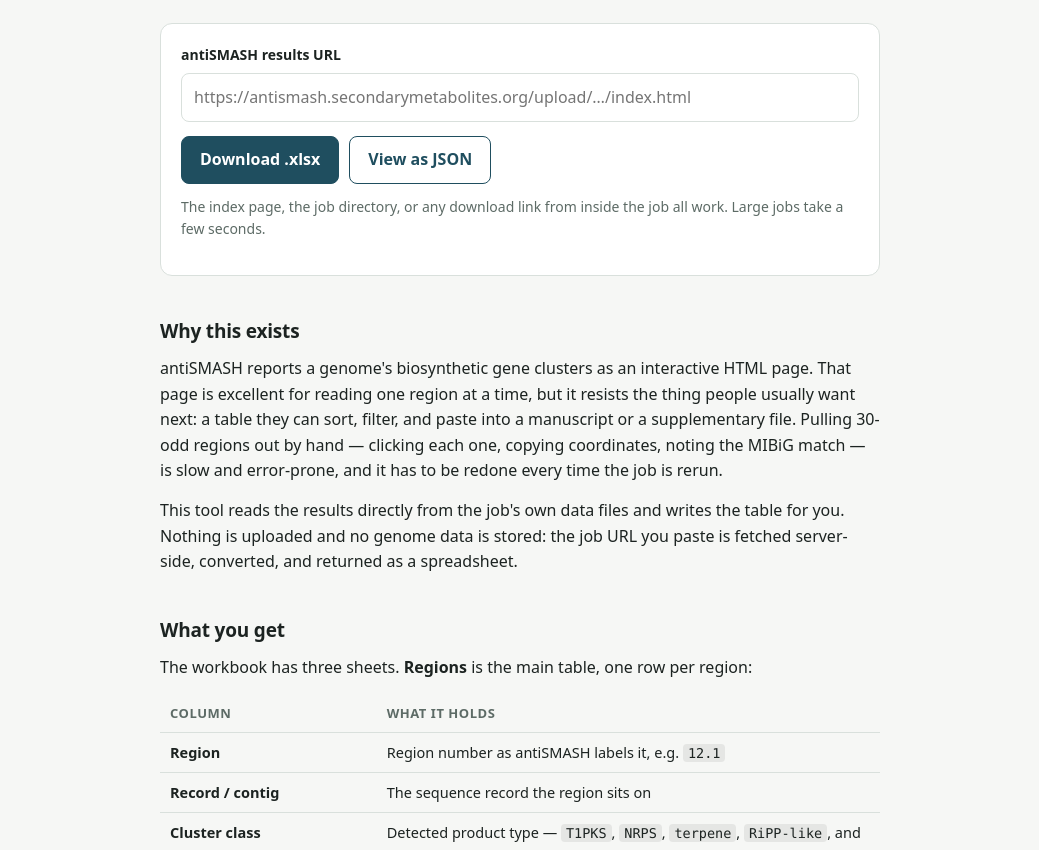
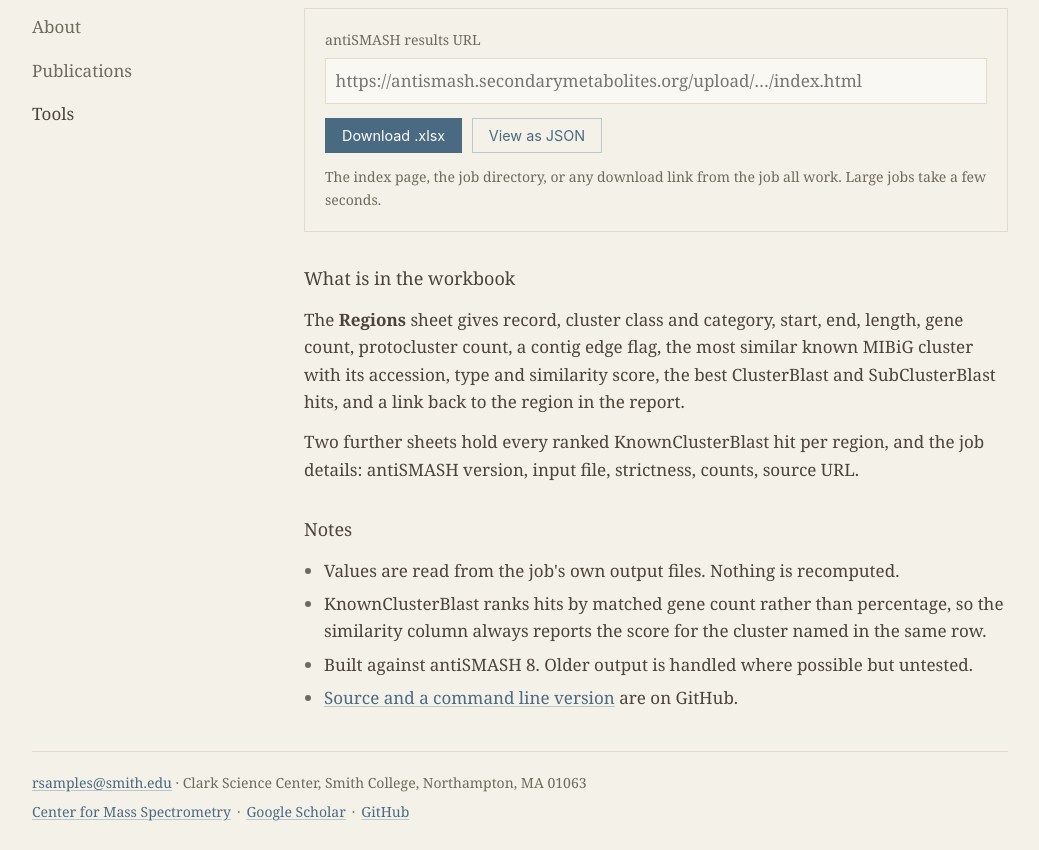
Before and after one commit to robertsamples/antismashtablewrite, a website: page public/index.html in a window 1280 px wide. Shown: the part 168-1018 px from the top of the page, without its empty margins (120-1159 px from the left). Drawn offline with Linux system fonts and the light colour scheme.

Commit message:
update styling

```diff
--- a/cloudflare/worker.js
+++ b/cloudflare/worker.js
@@ -1,10 +1,10 @@
 /**
  * Cloudflare Worker: mounts the Vercel deployment under a path of the main domain, so the
- * tool lives at robertsamples.com/antismashtableconverter/ rather than on its own subdomain.
+ * tool lives at www.robertsamples.com/antismashtableconverter/ rather than on its own subdomain.
  *
  * Deploy (dashboard): Workers & Pages -> Create Worker -> paste this -> Settings -> Domains &
- * Routes -> add route `robertsamples.com/antismashtableconverter*` (and the www host if that
- * also serves the site). The zone must be proxied through Cloudflare (orange cloud).
+ * Routes -> add routes for `www.robertsamples.com/antismashtableconverter*` and the apex host.
+ * The zone must be proxied through Cloudflare (orange cloud).
  *
  * Deploy (wrangler): see cloudflare/wrangler.toml, then `npx wrangler deploy`.
  *
--- a/public/index.html
+++ b/public/index.html
@@ -3,106 +3,113 @@
 <head>
 <meta charset="utf-8" />
 <meta name="viewport" content="width=device-width, initial-scale=1" />
-<title>antiSMASH Table Converter | Export Regions to Excel</title>
-<meta name="description" content="Paste an antiSMASH results URL and download an Excel spreadsheet of every biosynthetic gene cluster: coordinates, cluster class, most similar known MIBiG cluster, and similarity scores." />
-<link rel="canonical" href="https://robertsamples.com/antismashtableconverter/" />
+<title>antiSMASH Table Generator &middot; Robert Samples</title>
+<meta name="description" content="Paste an antiSMASH results URL and download an .xlsx table of the detected regions: coordinates, cluster class, most similar known cluster, and similarity scores." />
+<link rel="canonical" href="https://www.robertsamples.com/antismashtableconverter/" />
 <meta property="og:type" content="website" />
-<meta property="og:title" content="antiSMASH Table Converter" />
-<meta property="og:description" content="Turn an antiSMASH results page into an Excel table of its biosynthetic gene clusters." />
-<meta property="og:url" content="https://robertsamples.com/antismashtableconverter/" />
+<meta property="og:title" content="antiSMASH Table Generator" />
+<meta property="og:description" content="Turn an antiSMASH results page into an .xlsx table of its biosynthetic gene clusters." />
+<meta property="og:url" content="https://www.robertsamples.com/antismashtableconverter/" />
 <meta name="twitter:card" content="summary" />
 <style>
   :root {
-    color-scheme: light dark;
-    --bg: #f6f7f5;
-    --card: #ffffff;
-    --ink: #1c2321;
-    --muted: #5d6b66;
-    --line: #d9e0dc;
-    --accent: #1f4e5f;
-    --accent-ink: #ffffff;
+    color-scheme: light;
+    --font-sans: -apple-system, BlinkMacSystemFont, "Segoe UI", Helvetica, Arial, sans-serif;
+    --font-serif: Charter, "Bitstream Charter", "Sitka Text", Cambria, Georgia, serif;
+    --font-mono: ui-monospace, SFMono-Regular, Menlo, Monaco, Consolas, "Liberation Mono", "Courier New", monospace;
+    --paper: #f4f1e8;
+    --ink: #4a443a;
+    --muted: #6f6a5e;
+    --rule: #e2dbcc;
+    --link: #4a6a82;
+    --link-rule: #b9c7d1;
   }
-  @media (prefers-color-scheme: dark) {
-    :root {
-      --bg: #14181a;
-      --card: #1c2124;
-      --ink: #e8ecea;
-      --muted: #9aa8a3;
-      --line: #2e3639;
-      --accent: #6fb3c4;
-      --accent-ink: #0d1417;
+  *, *::before, *::after { box-sizing: border-box; margin: 0; padding: 0; }
+  body {
+    background: var(--paper);
+    color: var(--ink);
+    font-family: var(--font-serif);
+    font-size: 17px;
+    line-height: 1.625;
+    -webkit-font-smoothing: antialiased;
+    text-rendering: optimizeLegibility;
   }
+  a {
+    color: var(--link);
+    text-decoration: underline;
+    text-decoration-thickness: 1px;
+    text-decoration-color: var(--link-rule);
+    text-underline-offset: 2px;
   }
-  * { box-sizing: border-box; }
-  body {
-    margin: 0;
-    padding: 40px 20px 72px;
-    background: var(--bg);
-    color: var(--ink);
-    font: 16px/1.6 ui-sans-serif, system-ui, -apple-system, "Segoe UI", sans-serif;
-    display: flex;
-    justify-content: center;
+  .wrap { max-width: 64rem; margin: 0 auto; padding: 0 1.5rem; }
+  .cols { display: flex; flex-direction: column; gap: 2rem; padding-top: 2rem; }
+  @media (min-width: 48rem) {
+    .cols { flex-direction: row; gap: 3rem; padding-top: 3rem; }
+    aside { width: 14rem; }
+    nav { flex-direction: column; gap: 0.375rem; }
   }
-  main { width: 100%; max-width: 720px; }
-  h1 { font-size: 27px; line-height: 1.25; margin: 0 0 10px; letter-spacing: -0.015em; }
-  h2 { font-size: 19px; margin: 40px 0 10px; letter-spacing: -0.01em; }
-  h3 { font-size: 16px; margin: 24px 0 6px; }
-  p { margin: 0 0 14px; }
-  p.lede { font-size: 17px; color: var(--muted); margin-bottom: 26px; }
-  a { color: var(--accent); }
-  form {
-    background: var(--card);
-    border: 1px solid var(--line);
-    border-radius: 12px;
-    padding: 20px;
-  }
-  label { display: block; font-weight: 600; font-size: 14px; margin-bottom: 6px; }
+  aside { flex-shrink: 0; }
+  .name { font-size: 1.125rem; font-weight: 600; line-height: 1.4; }
+  .name a, nav a { color: var(--ink); text-decoration: none; }
+  .role { margin-top: 0.25rem; font-size: 0.875rem; color: var(--muted); line-height: 1.5; }
+  nav { margin-top: 1.25rem; display: flex; gap: 1rem; }
+  nav a.inactive { color: var(--muted); }
+  nav a.inactive:hover { color: var(--ink); }
+  main { flex: 1; min-width: 0; }
+  h1 { font-size: 1.5rem; font-weight: 400; line-height: 1.35; }
+  h2 { font-size: 1.125rem; font-weight: 400; }
+  section { margin-top: 2rem; }
+  section > * + * { margin-top: 0.75rem; }
+  p.lede { margin-top: 0.75rem; }
+  code { font-family: var(--font-mono); font-size: 0.9em; }
+  form { margin-top: 1.75rem; border: 1px solid var(--rule); padding: 1.25rem; }
+  label { display: block; font-size: 0.875rem; color: var(--muted); margin-bottom: 0.4rem; }
   input[type=url] {
     width: 100%;
-    padding: 11px 12px;
     font: inherit;
     color: inherit;
-    background: transparent;
-    border: 1px solid var(--line);
-    border-radius: 8px;
+    padding: 0.5rem 0.6rem;
+    background: #faf8f2;
+    border: 1px solid var(--rule);
   }
-  input[type=url]:focus { outline: 2px solid var(--accent); outline-offset: 1px; }
-  .actions { display: flex; gap: 10px; margin-top: 14px; flex-wrap: wrap; }
+  input[type=url]:focus { outline: 2px solid var(--link); outline-offset: 1px; }
+  .actions { display: flex; gap: 0.6rem; margin-top: 0.9rem; flex-wrap: wrap; }
   button {
-    font: inherit;
-    font-weight: 600;
-    padding: 10px 18px;
-    border-radius: 8px;
-    border: 1px solid var(--accent);
+    font-family: var(--font-sans);
+    font-size: 0.9rem;
+    padding: 0.5rem 1rem;
+    border: 1px solid var(--link);
+    background: var(--link);
+    color: #fff;
     cursor: pointer;
-    background: var(--accent);
-    color: var(--accent-ink);
   }
-  button.secondary { background: transparent; color: var(--accent); }
-  .note { font-size: 14px; color: var(--muted); margin-top: 12px; }
-  .table-wrap { overflow-x: auto; }
-  table { border-collapse: collapse; width: 100%; font-size: 14.5px; }
-  th, td { text-align: left; padding: 8px 10px; border-bottom: 1px solid var(--line); vertical-align: top; }
-  th { font-size: 13px; text-transform: uppercase; letter-spacing: 0.04em; color: var(--muted); }
-  td:first-child { white-space: nowrap; font-weight: 600; }
-  code {
-    font-family: ui-monospace, SFMono-Regular, Menlo, monospace;
-    font-size: 13.5px;
-    background: color-mix(in srgb, var(--ink) 8%, transparent);
-    padding: 1px 5px;
-    border-radius: 4px;
-  }
-  ul { padding-left: 20px; }
-  li { margin-bottom: 6px; }
-  footer { margin-top: 48px; padding-top: 18px; border-top: 1px solid var(--line); font-size: 14px; color: var(--muted); }
+  button.secondary { background: transparent; color: var(--link); border-color: var(--link-rule); }
+  .hint { margin-top: 0.8rem; font-size: 0.875rem; color: var(--muted); }
+  ul { padding-left: 1.25rem; }
+  ul li { margin-top: 0.35rem; }
+  ul li::marker { color: var(--muted); }
+  footer { margin-top: 2.5rem; border-top: 1px solid var(--rule); padding: 1.25rem 0; font-size: 0.875rem; color: var(--muted); }
+  footer p + p { margin-top: 0.375rem; }
+  footer .sep { padding: 0 0.375rem; }
 </style>
 </head>
 <body>
+<div class="wrap">
+  <div class="cols">
+    <aside>
+      <p class="name"><a href="/">Robert Samples</a></p>
+      <p class="role">Technical Director of Mass Spectrometry<br />Center for Mass Spectrometry<br />Smith College</p>
+      <nav>
+        <a class="inactive" href="/">About</a>
+        <a class="inactive" href="/publications">Publications</a>
+        <a aria-current="page" href="/tools">Tools</a>
+      </nav>
+    </aside>
+
     <main>
-  <h1>antiSMASH Table Converter</h1>
-  <p class="lede">Paste the URL of an antiSMASH results page and download a spreadsheet of every
-  biosynthetic gene cluster it found — coordinates, cluster class, the most similar known cluster,
-  and similarity scores, one row per region.</p>
+      <h1>antiSMASH Table Generator</h1>
+      <p class="lede">Paste the URL of an antiSMASH job. You get an <code>.xlsx</code> table of
+      the regions it detected, one row each.</p>
 
       <form action="api/table" method="get">
         <label for="url">antiSMASH results URL</label>
@@ -118,105 +125,48 @@
           <button type="submit">Download .xlsx</button>
           <button class="secondary" type="submit" name="format" value="json">View as JSON</button>
         </div>
-    <p class="note">The index page, the job directory, or any download link from inside the job
-    all work. Large jobs take a few seconds.</p>
+        <p class="hint">The index page, the job directory, or any download link from the job all
+        work. Large jobs take a few seconds.</p>
       </form>
 
-  <h2>Why this exists</h2>
-  <p>antiSMASH reports a genome's biosynthetic gene clusters as an interactive HTML page. That
-  page is excellent for reading one region at a time, but it resists the thing people usually
-  want next: a table they can sort, filter, and paste into a manuscript or a supplementary file.
-  Pulling 30-odd regions out by hand — clicking each one, copying coordinates, noting the MIBiG
-  match — is slow and error-prone, and it has to be redone every time the job is rerun.</p>
-  <p>This tool reads the results directly from the job's own data files and writes the table for
-  you. Nothing is uploaded and no genome data is stored: the job URL you paste is fetched
-  server-side, converted, and returned as a spreadsheet.</p>
+      <section>
+        <h2>What is in the workbook</h2>
+        <p>The <strong>Regions</strong> sheet gives record, cluster class and category, start,
+        end, length, gene count, protocluster count, a contig edge flag, the most similar known
+        MIBiG cluster with its accession, type and similarity score, the best ClusterBlast and
+        SubClusterBlast hits, and a link back to the region in the report.</p>
+        <p>Two further sheets hold every ranked KnownClusterBlast hit per region, and the job
+        details: antiSMASH version, input file, strictness, counts, source URL.</p>
+      </section>
 
-  <h2>What you get</h2>
-  <p>The workbook has three sheets. <strong>Regions</strong> is the main table, one row per
-  region:</p>
-
-  <div class="table-wrap">
-  <table>
-    <thead>
-      <tr><th>Column</th><th>What it holds</th></tr>
-    </thead>
-    <tbody>
-      <tr><td>Region</td><td>Region number as antiSMASH labels it, e.g. <code>12.1</code></td></tr>
-      <tr><td>Record / contig</td><td>The sequence record the region sits on</td></tr>
-      <tr><td>Cluster class</td><td>Detected product type — <code>T1PKS</code>, <code>NRPS</code>, <code>terpene</code>, <code>RiPP-like</code>, and so on; hybrid regions list every class</td></tr>
-      <tr><td>Category</td><td>Broader grouping antiSMASH assigns the products (PKS, NRPS, RiPP, terpene, other)</td></tr>
-      <tr><td>Start, End, Length</td><td>Cluster boundaries in base pairs, plus the span</td></tr>
-      <tr><td>Genes</td><td>Number of ORFs inside the region</td></tr>
-      <tr><td>Protoclusters</td><td>How many protoclusters were merged into the region — greater than one means a hybrid</td></tr>
-      <tr><td>On contig edge</td><td><code>yes</code> when the region runs off the end of its contig and may be truncated</td></tr>
-      <tr><td>Most similar known cluster</td><td>The MIBiG entry antiSMASH names as the closest characterized cluster</td></tr>
-      <tr><td>MIBiG BGC</td><td>Accession, hyperlinked to the MIBiG database entry</td></tr>
-      <tr><td>Known cluster type</td><td>Product class of that known cluster</td></tr>
-      <tr><td>Similarity (%)</td><td>KnownClusterBlast similarity to the cluster named in the same row</td></tr>
-      <tr><td>Similarity confidence</td><td>antiSMASH 8's High / Medium / Low call (older versions report a percentage here instead)</td></tr>
-      <tr><td>Best ClusterBlast hit</td><td>Closest region in the genome database, with accession and similarity</td></tr>
-      <tr><td>Best subcluster hit</td><td>Closest SubClusterBlast match, with similarity</td></tr>
-      <tr><td>Link</td><td>Deep link straight back to that region in the original report</td></tr>
-    </tbody>
-  </table>
+      <section>
+        <h2>Notes</h2>
+        <ul>
+          <li>Values are read from the job's own output files. Nothing is recomputed.</li>
+          <li>KnownClusterBlast ranks hits by matched gene count rather than percentage, so the
+            similarity column always reports the score for the cluster named in the same row.</li>
+          <li>Built against antiSMASH 8. Older output is handled where possible but untested.</li>
+          <li><a href="https://github.com/robertsamples/antismashtablewrite">Source and a command
+            line version</a> are on GitHub.</li>
+        </ul>
+      </section>
+    </main>
   </div>
 
-  <p><strong>Known cluster hits</strong> lists every KnownClusterBlast hit for every region, in
-  rank order, so you can see the runners-up rather than only the top call.
-  <strong>Job info</strong> records the antiSMASH version, input filename, detection strictness,
-  record and region counts, and the source URL — enough to make the table reproducible months
-  later.</p>
-
-  <h2>Finding your results URL</h2>
-  <p>If you ran the job on the public antiSMASH server, it looks like
-  <code>https://antismash.secondarymetabolites.org/upload/bacteria-&lt;job-id&gt;/index.html</code>.
-  Copy it straight from your browser's address bar while viewing the report. A URL ending in
-  <code>#r12c1</code> because you clicked into a region is fine — the fragment is ignored.</p>
-  <p>Results from a local antiSMASH installation work too, as long as the output directory is
-  reachable over HTTP from this server.</p>
-
-  <h2>Where the numbers come from</h2>
-  <p>Every value is read from the job's own output — nothing is recomputed or re-predicted.
-  Coordinates, products, and gene counts come from <code>regions.js</code>, the data file the
-  report itself uses to draw the region views. Similarity scores come from the same file's
-  ClusterBlast, KnownClusterBlast, and SubClusterBlast result tables. Contig-edge warnings, the
-  similarity confidence call, and the antiSMASH version are read from <code>index.html</code>.</p>
-
-  <h3>A note on similarity percentages</h3>
-  <p>KnownClusterBlast ranks its hits by how many genes match, not by similarity percentage, so
-  its top-ranked hit is not always the one with the highest number. A region can rank a large,
-  partially matched cluster above a single-gene cluster scoring 100%. The
-  <strong>Similarity (%)</strong> column therefore always reports the score for the cluster named
-  in that same row, and is left blank rather than borrowing an unrelated cluster's number. The
-  full ranked list is on the second sheet if you want to judge for yourself.</p>
-
-  <h2>Limits</h2>
-  <ul>
-    <li>Built and tested against antiSMASH 8 output. Older ClusterBlast result formats are
-      handled where possible, but versions 5 to 7 have not been verified.</li>
-    <li>Very large jobs mean a large data file to parse; genome-scale runs with thousands of
-      regions may time out and are better converted locally.</li>
-    <li>If the report's data file is unavailable, the table falls back to the overview table
-      alone — fewer columns are filled, and the Job info sheet says so.</li>
-  </ul>
-
   <footer>
-    Built by <a href="https://robertsamples.com/">Robert Samples</a>.
-    antiSMASH is developed independently; this tool is an unaffiliated convenience wrapper around
-    its published output. Source and a command-line version are on
-    <a href="https://github.com/robertsamples/antismashtablewrite">GitHub</a>.
+    <p><a href="mailto:rsamples@smith.edu">rsamples@smith.edu</a> &middot; Clark Science Center, Smith College, Northampton, MA 01063</p>
+    <p><a href="https://www.science.smith.edu/cms/">Center for Mass Spectrometry</a><span class="sep">&middot;</span><a href="https://scholar.google.com/citations?user=nbPceHYAAAAJ&amp;hl=en">Google Scholar</a><span class="sep">&middot;</span><a href="https://github.com/robertsamples">GitHub</a></p>
   </footer>
-</main>
+</div>
 <script type="application/ld+json">
 {
   "@context": "https://schema.org",
   "@type": "WebApplication",
-  "name": "antiSMASH Table Converter",
-  "url": "https://robertsamples.com/antismashtableconverter/",
+  "name": "antiSMASH Table Generator",
+  "url": "https://www.robertsamples.com/antismashtableconverter/",
   "applicationCategory": "Science",
   "operatingSystem": "Any (web browser)",
-  "description": "Converts an antiSMASH results page into an Excel spreadsheet of its biosynthetic gene clusters, including coordinates, cluster class, most similar known MIBiG cluster, and similarity scores.",
+  "description": "Converts an antiSMASH results page into an .xlsx table of its biosynthetic gene clusters, including coordinates, cluster class, most similar known MIBiG cluster, and similarity scores.",
   "offers": { "@type": "Offer", "price": "0", "priceCurrency": "USD" },
   "author": { "@type": "Person", "name": "Robert Samples" }
 }
```
Also changed, not shown: README.md. Lines whose indentation alone changed are shown as unchanged.
